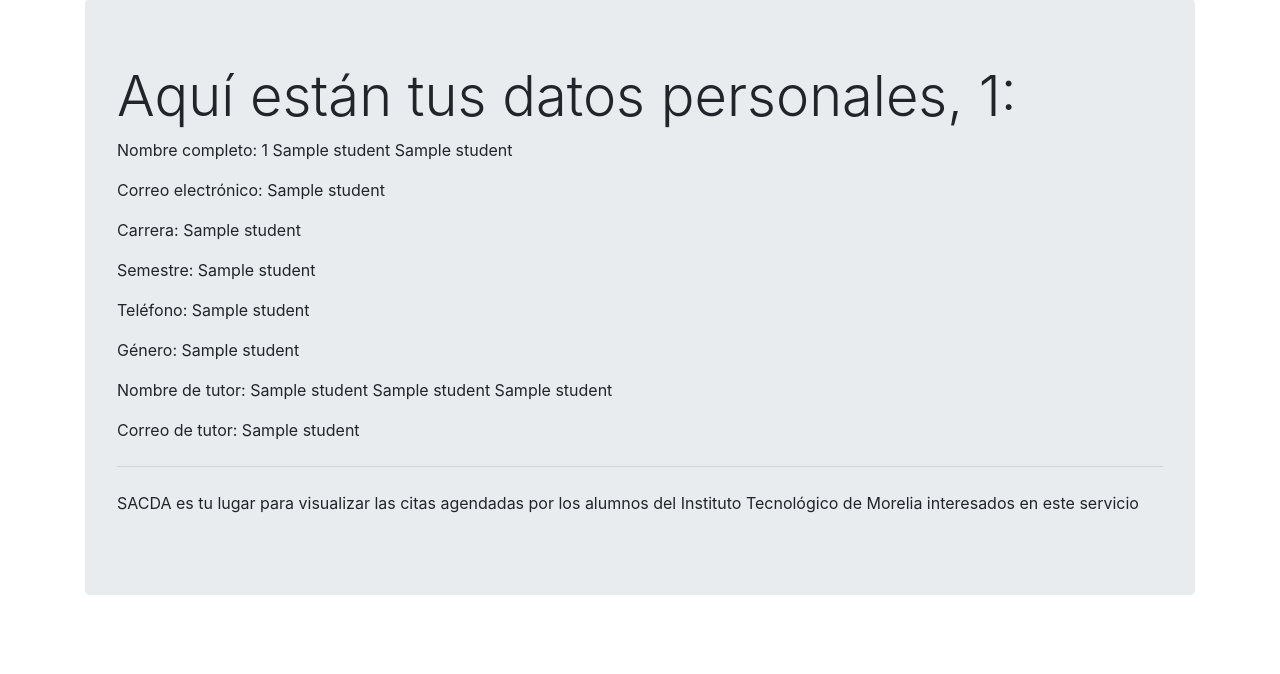
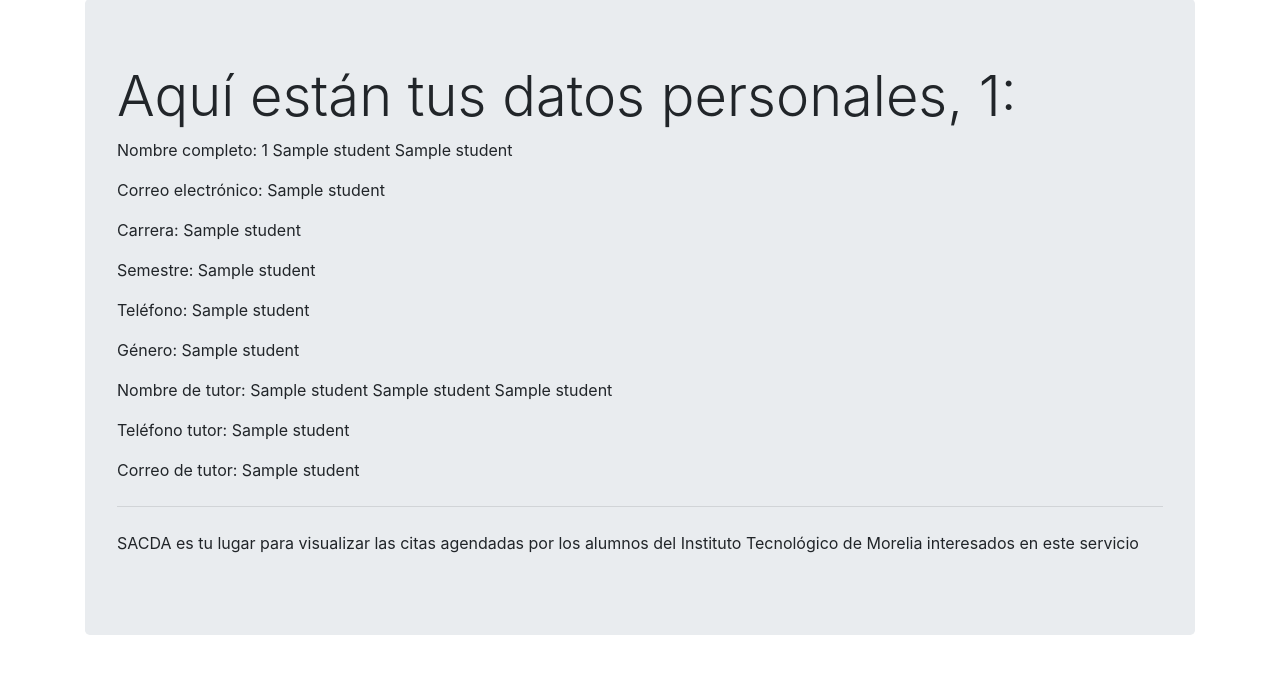
Before and after one commit to AntonHub00/sacda, a Flask app: template templates/student/data.html in a window 1280 px wide. Shown: the part 41-715 px from the top of the page. Run offline with Flask 2, Linux system fonts and the light colour scheme; the template is opened without the code that fills it: most values are stand-ins (such as "Sample title", 1, 10 or a date in 2020); some libraries are stand-ins or nearby versions.

Commit message:
Se agregó teléfono de tutor y líneas innecesarias borradas
Se agregó el teléfono del tutor en los datos del alumno (solucionado).

Se eliminaron líneas en blanco al final del los HTML.

```diff
--- a/templates/student/data.html
+++ b/templates/student/data.html
@@ -14,6 +14,7 @@ Mis datos
   <p class="data">Teléfono: {{ student_data[0][6] }}</p>
   <p class="data">Género: {{ student_data[0][7] }}</p>
   <p class="data">Nombre de tutor: {{ student_data[0][8] }} {{ student_data[0][9] }} {{ student_data[0][10] }}</p>
+  <p class="data">Teléfono tutor: {{ student_data[0][11] }}</p>
   <p class="data">Correo de tutor: {{ student_data[0][12] }}</p>
   <hr class="my-4">
   <p>SACDA es tu lugar para visualizar las citas agendadas por los alumnos del Instituto Tecnológico de Morelia interesados en este servicio</p>
```
Also changed, not shown: templates/student/navbar.html (line endings or trailing spaces), templates/student/schedule.html (line endings or trailing spaces).
